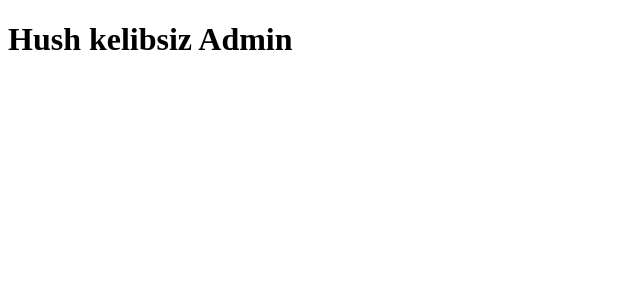
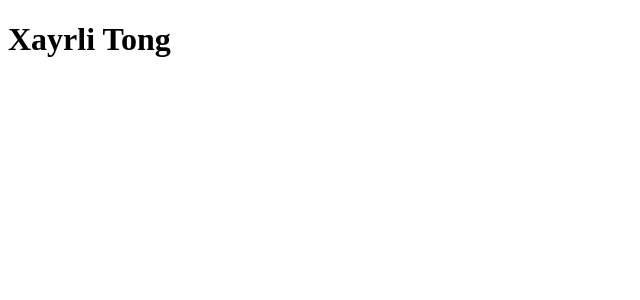
Before and after one commit to golib9191/react-lesson, a React (Vite) app: page / in a window 1280 px wide. Shown: the top 300 px of the page, without its empty margins (0-640 px from the left). Built offline with nearby package versions, Linux system fonts and the light colour scheme.

Commit message:
Greeting

```diff
--- a/src/App.jsx
+++ b/src/App.jsx
@@ -1,7 +1,9 @@
-import UserStatus from "./components/UserStatus.jsx";
+import Greeting from "./components/Greeting.jsx";
 
 export const App = () => {
     return (
-        <UserStatus loggedIn={true} isAdmin={true}/>
+        <div>
+            <Greeting kunVaqti={"ertalab"}/>
+        </div>
     )
 }
--- /dev/null
+++ b/src/components/Greeting.jsx
@@ -0,0 +1,8 @@
+const Greeting = ({kunVaqti}) => {
+    return kunVaqti === "ertalab" ? (
+        <h1>Xayrli Tong</h1>
+    ) : (
+        <h1>Xayrli Kech</h1>
+    )
+}
+export default Greeting
--- a/src/components/UserStatus.jsx
+++ /dev/null
@@ -1,8 +0,0 @@
-const UserStatus = (props) => {
-    if (props.loggedIn && props.isAdmin) {
-        return <h1>Hush kelibsiz Admin</h1>
-    }else{
-        return <h1>Hush kelibsiz Foydalanuvchi</h1>
-    }
-}
-export default UserStatus
```
